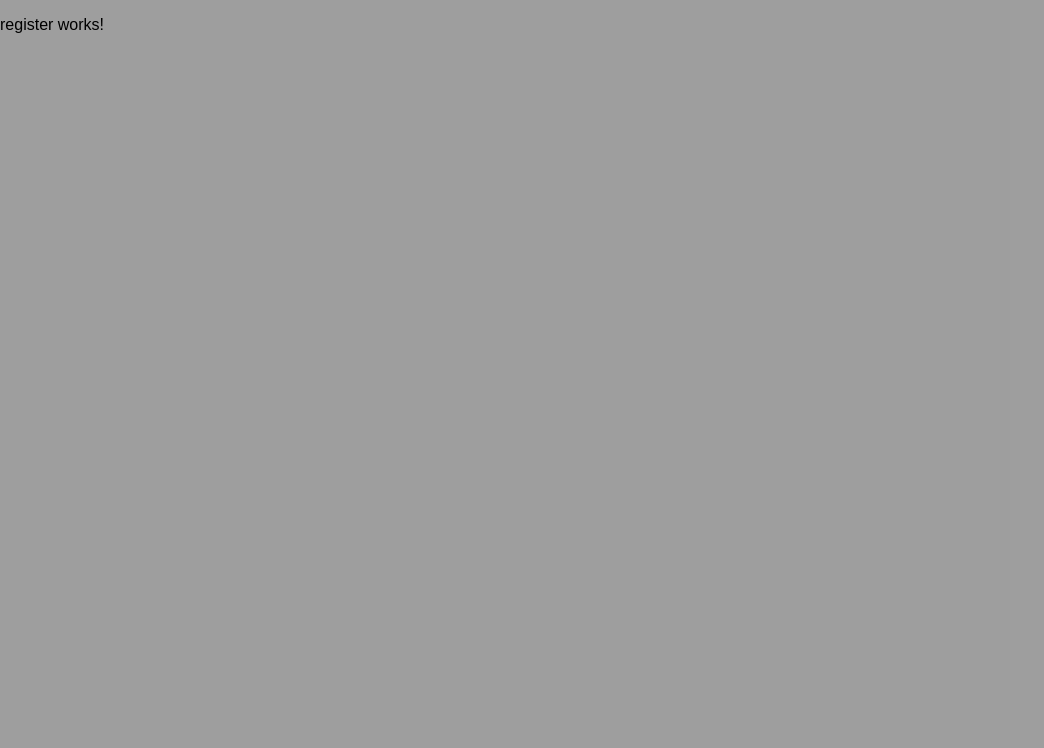
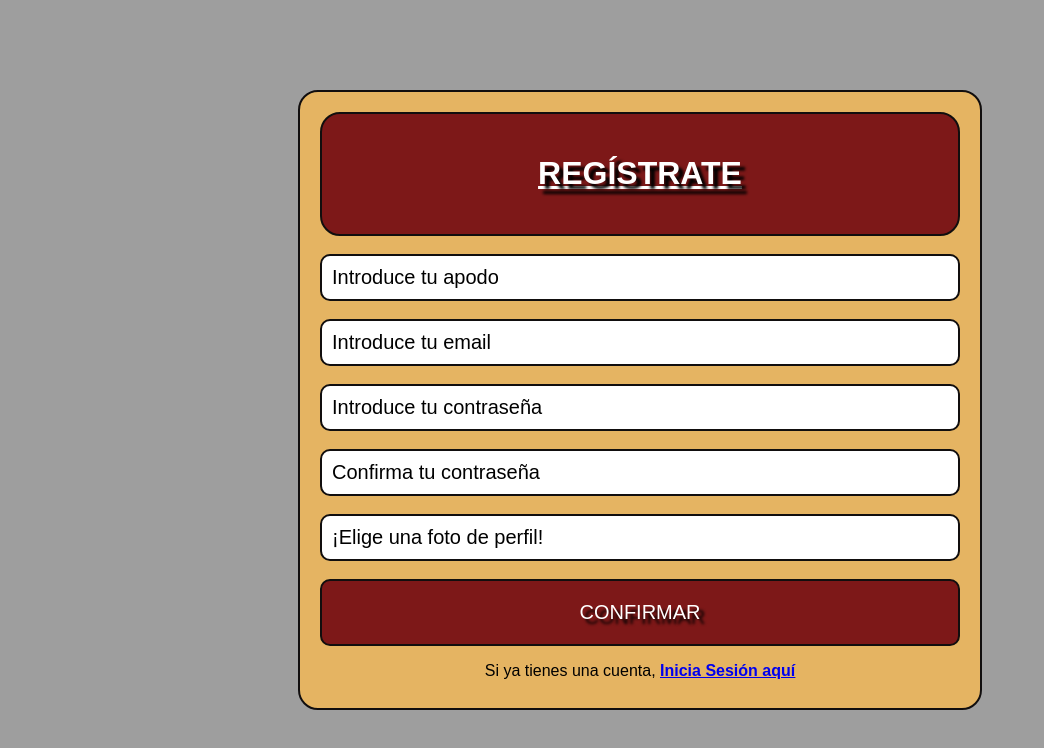
Before and after one commit to pacobarrionuevo/ProyectoJuegoOca_2Trim, an Angular app in the folder JuegoOcaFront/: page /register in a window 1280 px wide. Shown: the top 748 px of the page, without its empty margins (0-1044 px from the left). Built offline with nearby package versions, Linux system fonts and the light colour scheme.

Commit message:
register añadido, falta implementar funcionalidad

```diff
--- a/JuegoOcaFront/src/app/pages/login/login.component.css
+++ b/JuegoOcaFront/src/app/pages/login/login.component.css
@@ -1,12 +1,11 @@
-#general {
+.general {
     display: flex;
     justify-content: center;
     align-items: center;
     text-align: center;
     height: 100vh;
 }
-
-#cuadradoFuera {
+.cuadradoFuera {
     background-color: #E5B462;
     justify-content: center;
     align-items: center;
@@ -19,7 +18,7 @@
     border: 2px solid #110e0e;
 }
 
-#cajita {
+.cajita {
     background-color: rgb(125, 24, 24);
     border-radius: 20px;
     border: 2px solid #110e0e;
--- a/JuegoOcaFront/src/app/pages/login/login.component.html
+++ b/JuegoOcaFront/src/app/pages/login/login.component.html
@@ -1,11 +1,13 @@
-<div id="general">
-    <div id="cuadradoFuera">
-        <div id="cajita">
+<!--Añadir un iconito como de una puerta para que te lleve de vuelta al main-->
+<div class="general">
+    <div class="cuadradoFuera">
+        <div class="cajita">
             <h1 id="iniciarSesion">
                 <u>INICIAR SESIÓN</u>
             </h1>
         </div>
         <br>
+        <!-- <form (ngSubmit)="submit()" -->
         <div class="inputs">
             <input type="nombre" placeholder="Introduce email o apodo">
         </div>
@@ -19,7 +21,7 @@
         <button type="submit" id="button">CONFIRMAR</button>
 
         <p id="llevarRegistro">
-            Si no tienes una cuenta, <b><u>Registrate aquí</u></b>
+            Si no tienes una cuenta, <b><u><a [routerLink]="'/register'">Registrate aquí</a></u></b>
         </p>
     </div>
 </div>
--- a/JuegoOcaFront/src/app/pages/login/login.component.ts
+++ b/JuegoOcaFront/src/app/pages/login/login.component.ts
@@ -1,9 +1,10 @@
 import { Component } from '@angular/core';
+import { RouterModule } from '@angular/router';
 
 @Component({
   selector: 'app-login',
   standalone: true,
-  imports: [],
+  imports: [RouterModule],
   templateUrl: './login.component.html',
   styleUrl: './login.component.css'
 })
--- a/JuegoOcaFront/src/app/pages/register/register.component.css
+++ b/JuegoOcaFront/src/app/pages/register/register.component.css
@@ -0,0 +1,60 @@
+.general {
+    display: flex;
+    justify-content: center;
+    align-items: center;
+    text-align: center;
+    height: 100vh;
+}
+.cuadradoFuera {
+    background-color: #E5B462;
+    justify-content: center;
+    align-items: center;
+    text-align: center;
+    width: 50%;
+    height: 72%;
+    padding: 20px;
+    border-radius: 20px;
+    box-sizing: content-box;
+    border: 2px solid #110e0e;
+}
+
+.cajita {
+    background-color: rgb(125, 24, 24);
+    border-radius: 20px;
+    border: 2px solid #110e0e;
+}
+
+#registrarse {
+    padding: 20px;
+    color: #ffffff;
+    text-shadow: 5px 5px 3px rgb(0, 0, 0);
+}
+
+.inputs input {
+    padding: 10px;
+    width: 100%;
+    font-size: 20px;
+    border: 2px solid #110e0e;
+    box-sizing: border-box;
+    border-radius: 10px;
+}
+
+.inputs ::placeholder {
+    color: black;
+}
+
+#button {
+    width: 100%;
+    font-size: 20px;
+    background-color: rgb(125, 24, 24);
+    border: 2px solid #110e0e;
+    color: #ffffff;
+    text-shadow: 5px 5px 3px rgb(0, 0, 0);
+    border-radius: 10px;
+    padding: 20px;
+}
+
+#button:hover {
+    transform: translateY(-2px);
+    box-shadow: 0px 8px 16px rgba(0, 0, 0, 0.2);
+}
--- a/JuegoOcaFront/src/app/pages/register/register.component.html
+++ b/JuegoOcaFront/src/app/pages/register/register.component.html
@@ -1 +1,41 @@
-<p>register works!</p>
+<div class="general">
+    <div class="cuadradoFuera">
+        <div class="cajita">
+            <h1 id="registrarse">
+                <u>REGÍSTRATE</u>
+            </h1>
+        </div>
+        <br>
+        <!-- <form (ngSubmit)="submit()" -->
+        <div class="inputs">
+            <input type="nombre" placeholder="Introduce tu apodo">
+        </div>
+        <br>
+
+        <div class="inputs">
+            <input type="email" placeholder="Introduce tu email">
+        </div>
+        <br>
+
+        <div class="inputs">
+            <input type="password" placeholder="Introduce tu contraseña">
+        </div>
+        <br>
+
+        <div class="inputs">
+            <input type="password" placeholder="Confirma tu contraseña">
+        </div>
+        <br>
+
+        <div class="inputs">
+            <input type="fotoPerfil" placeholder="¡Elige una foto de perfil!">
+        </div>
+        <br>
+
+        <button type="submit" id="button">CONFIRMAR</button>
+
+        <p id="llevarRegistro">
+            Si ya tienes una cuenta, <b><u><a [routerLink]="'/login'">Inicia Sesión aquí</a></u></b>
+        </p>
+    </div>
+</div>
--- a/JuegoOcaFront/src/app/pages/register/register.component.ts
+++ b/JuegoOcaFront/src/app/pages/register/register.component.ts
@@ -1,9 +1,10 @@
 import { Component } from '@angular/core';
+import { RouterModule } from '@angular/router';
 
 @Component({
   selector: 'app-register',
   standalone: true,
-  imports: [],
+  imports: [RouterModule],
   templateUrl: './register.component.html',
   styleUrl: './register.component.css'
 })
```
